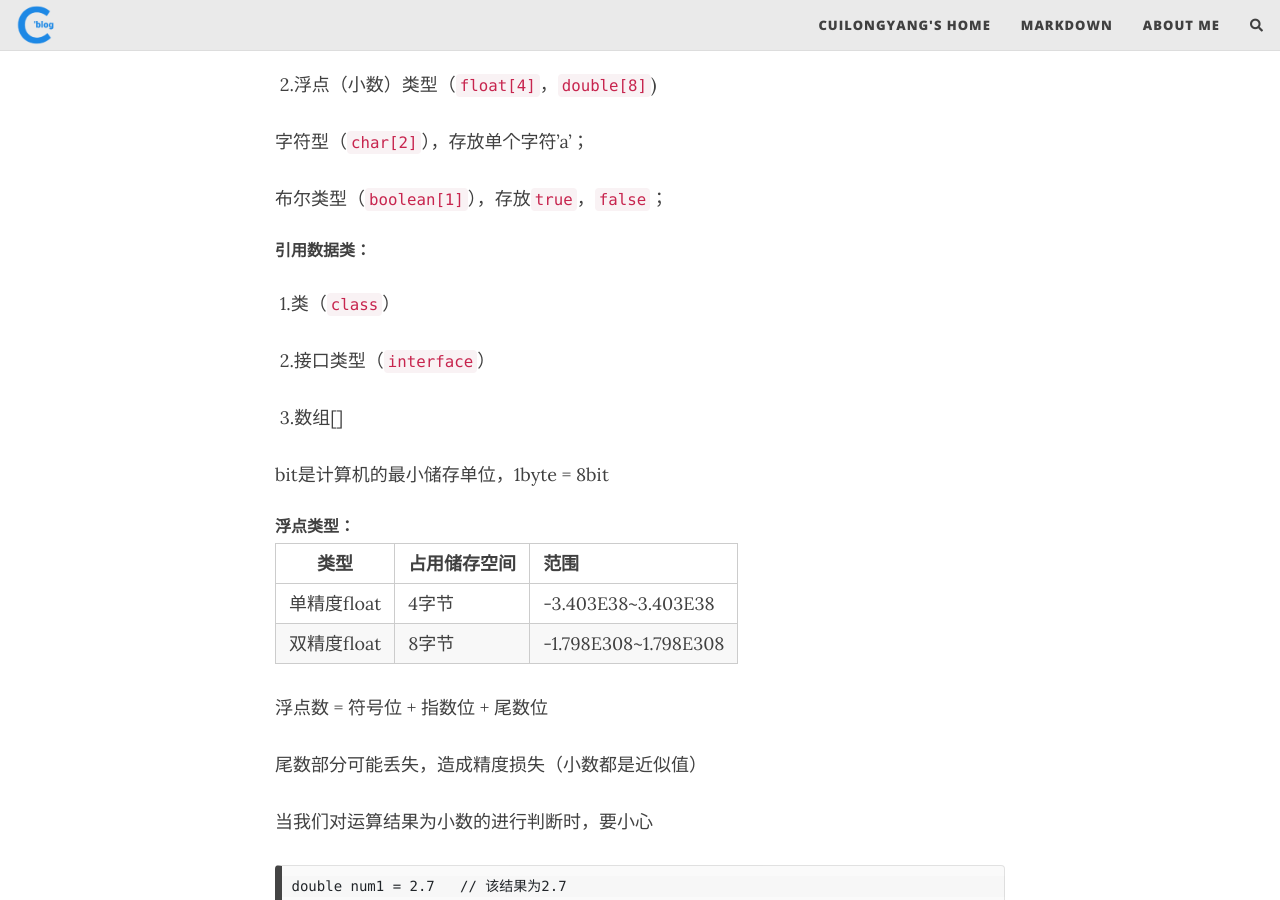
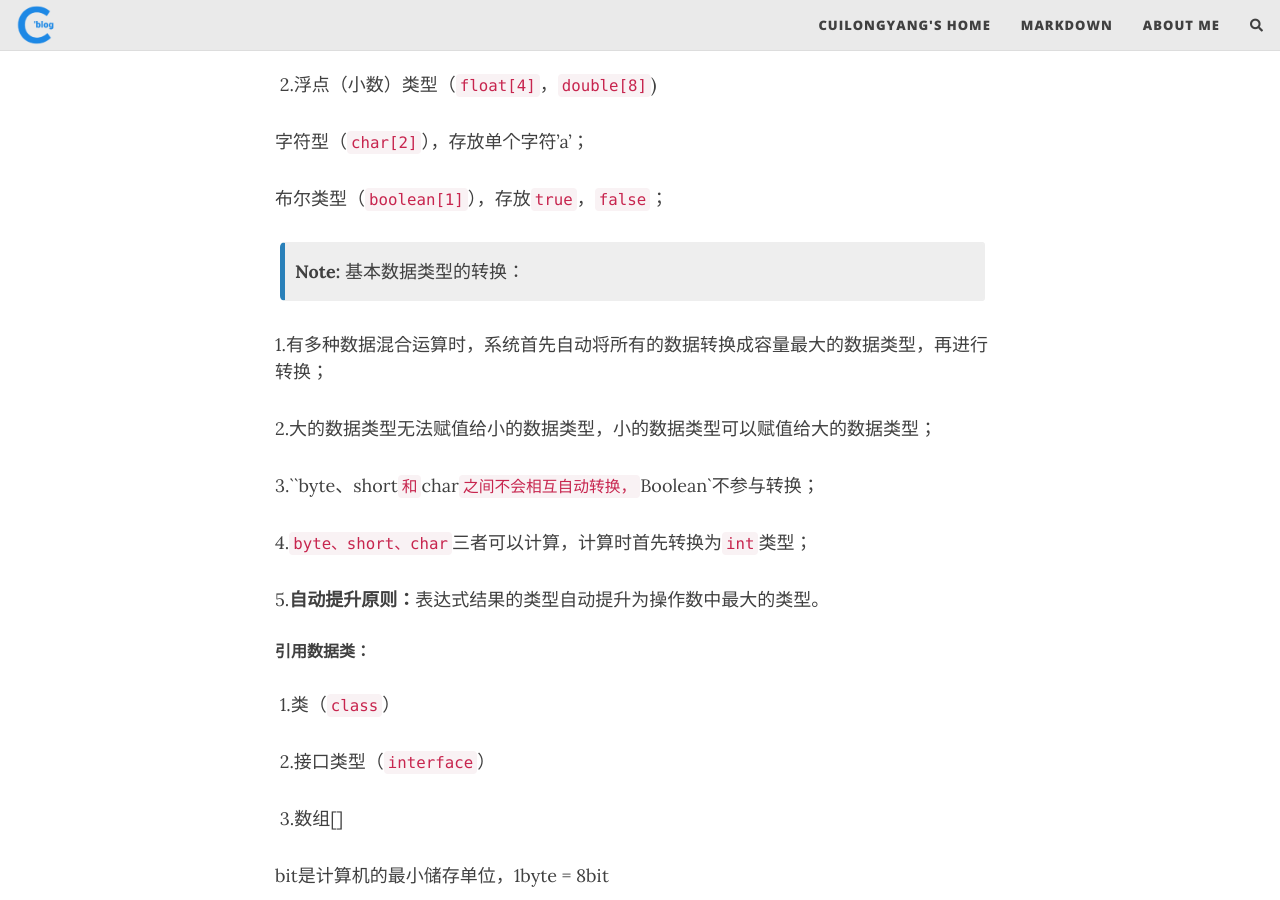
Before and after one commit to cuilongyang/cuilongyang.github.io, a Jekyll site: the page built from _posts/2021-11-13-java-record-2.markdown, in a window 1280 px wide and 900 px high, scrolled down 613 px. Built offline with Jekyll 4.4.1, drawn with Linux system fonts in a browser that asks for light colours; nearby versions of some CDN libraries; comment, search, counter and statistics services are not loaded; some of the changed text lies outside the part shown.

Commit message:
Java record-2

```diff
--- a/_posts/2021-11-13-dos-command.markdown
+++ b/_posts/2021-11-13-java-record-2.markdown
@@ -32,6 +32,21 @@ tags: [Java, Java AP]
 字符型（`char[2]`），存放单个字符'a'；
 
 布尔类型（`boolean[1]`），存放`true`，`false`；
+
+{: .box-note}
+**Note:** 基本数据类型的转换：
+
+1.有多种数据混合运算时，系统首先自动将所有的数据转换成容量最大的数据类型，再进行转换；
+
+2.大的数据类型无法赋值给小的数据类型，小的数据类型可以赋值给大的数据类型；
+
+3.``byte、short`和`char`之间不会相互自动转换，`Boolean`不参与转换；
+
+4.`byte、short、char`三者可以计算，计算时首先转换为`int`类型；
+
+5.**自动提升原则：**表达式结果的类型自动提升为操作数中最大的类型。
+
+
 
 ###### 引用数据类：
 
```
Also changed, not shown: other parts of _posts/2021-11-13-java-record-2.markdown (+2 -2 lines).
